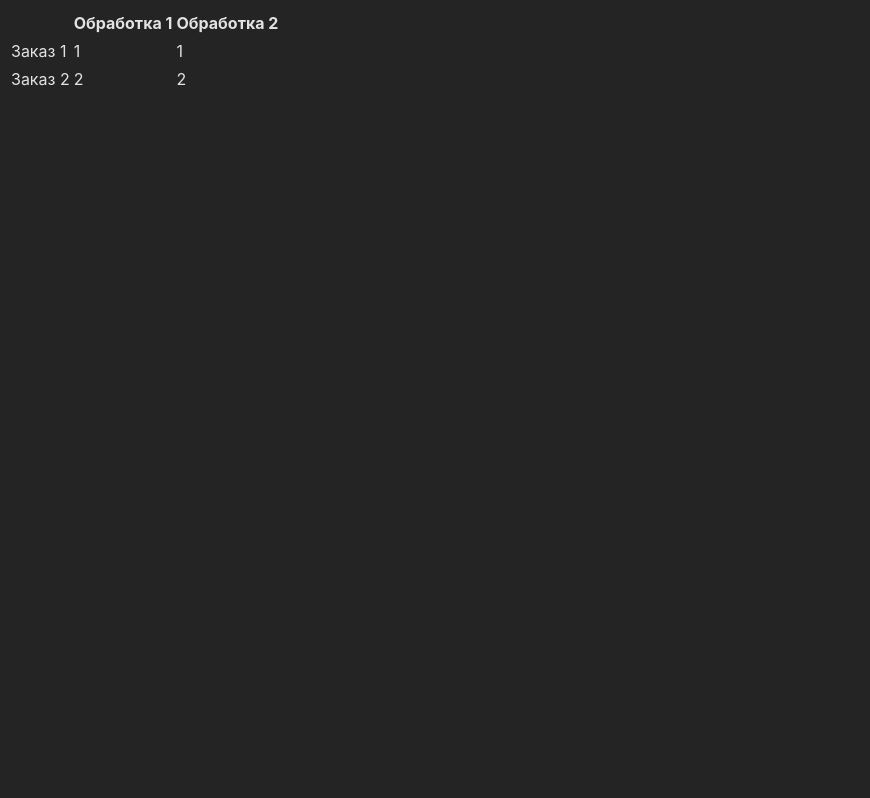
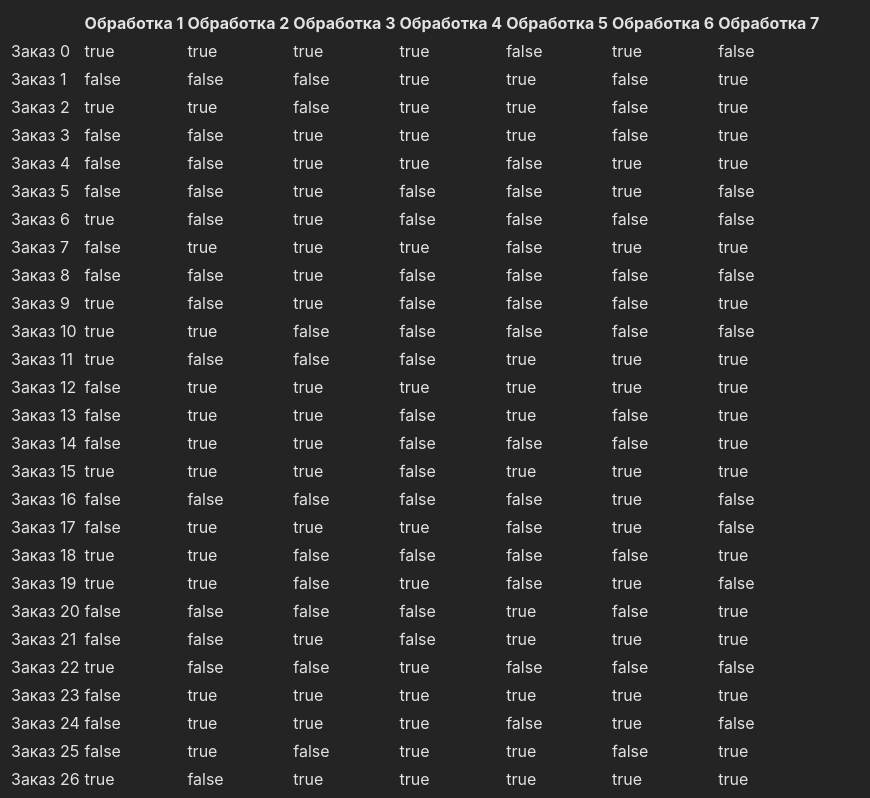
Before and after one commit to MeleshkoDmitriy/table-test, a React (Vite) app: page / in a window 1280 px wide. Shown: the top 798 px of the page, without its empty margins (0-870 px from the left). Built offline with nearby package versions, Linux system fonts and the light colour scheme.

Commit message:
table map works

```diff
--- a/src/App.tsx
+++ b/src/App.tsx
@@ -1,11 +1,25 @@
+import { useEffect, useState } from 'react'
 import './App.css'
 import { Table } from './components/Table/Table'
+import { getColumns } from './utils/getColumns';
+import { getRows } from './utils/getRows';
 
 function App() {
+  const [ columns, setColumns ] = useState();
+  const [ rows, setRows ] = useState();
+
+  useEffect(() => {
+    getColumns().then((cols) => {
+      setColumns(cols);
+      getRows(cols).then((rows) => {
+        setRows(rows);
+      })
+    })
+  }, [])
 
   return (
     <main>
-      <Table />
+      <Table columns={columns} rows={rows} />
     </main>
   )
 }
--- a/src/components/Table/Table.tsx
+++ b/src/components/Table/Table.tsx
@@ -1,27 +1,27 @@
-import { FC } from "react"
+import { FC } from "react";
+import styles from "./Table.module.scss";
 
-export const Table: FC = () => {
+export const Table: FC = ({ columns, rows }) => {
   return (
     <table>
       <thead>
         <tr>
           <th></th>
-          <th>Обработка 1</th>
-          <th>Обработка 2</th>
+          {columns?.map((colName, index) => {
+            return <th key={index}>{colName}</th>;
+          })}
         </tr>
       </thead>
       <tbody>
-        <tr>
-          <td>Заказ 1</td>
-          <td>1</td>
-          <td>1</td>
-        </tr>
-        <tr>
-          <td>Заказ 2</td>
-          <td>2</td>
-          <td>2</td>
-        </tr>
+        {rows?.map((row, index) => {
+          return <tr key={index}>
+            <td>{`Заказ ${index}`}</td>
+            {row?.map((item, itemIndex) => {
+              return <td key={itemIndex}>{item ? "true" : "false"}</td>;
+            })}
+          </tr>;
+        })}
       </tbody>
     </table>
-  )
-}
+  );
+};
```
